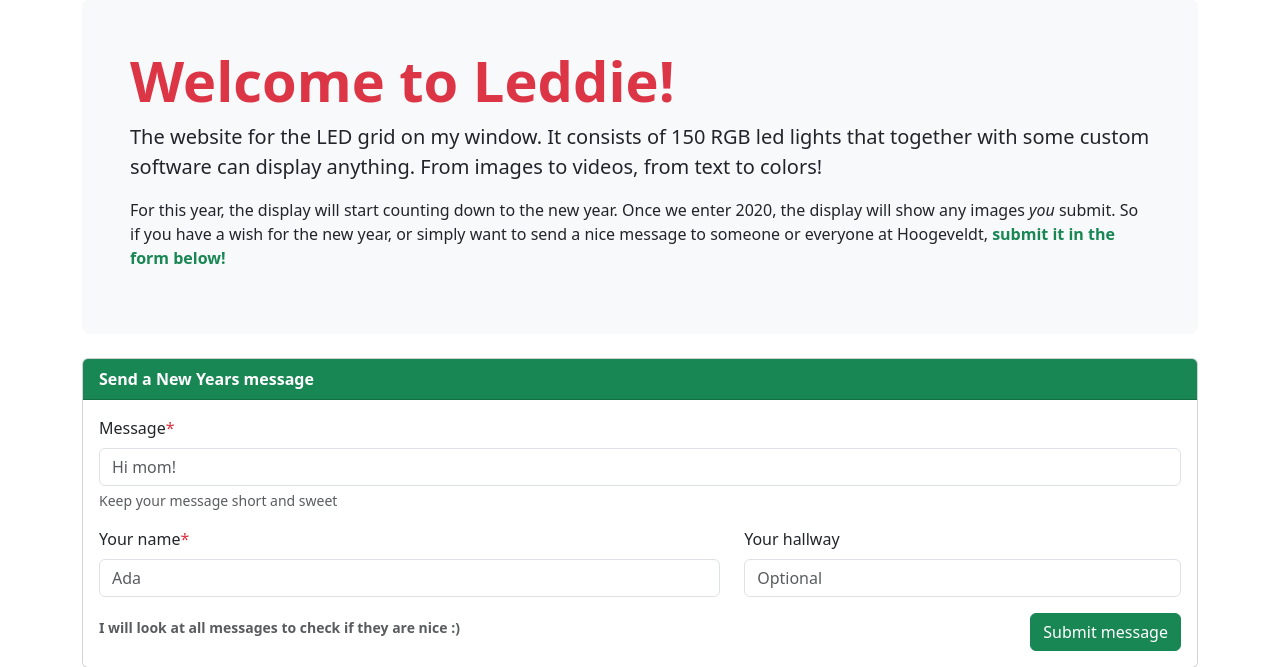
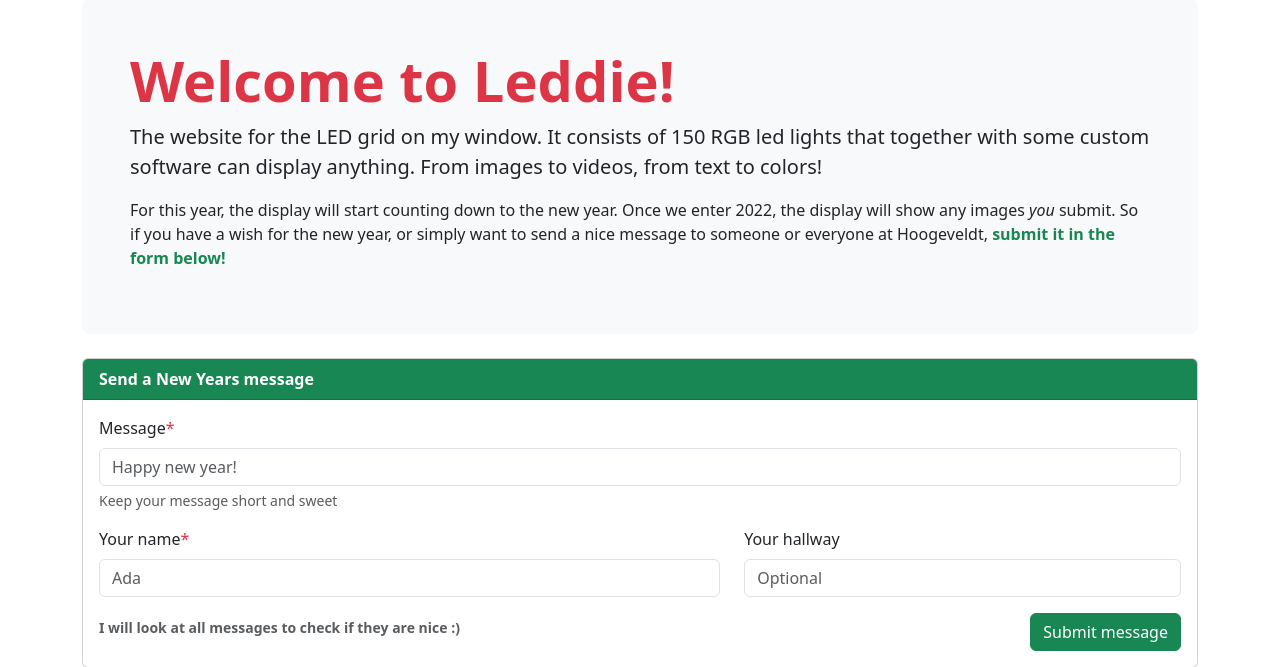
Before and after one commit to jchmrt/ildis, a Django app: template suggestions/templates/suggestions/index.html in a window 1280 px wide. Shown: the part 78-745 px from the top of the page. Run offline with Django 3.2, Linux system fonts and the light colour scheme; the template is opened without the code that fills it, so the values that code supplies are empty; some libraries are stand-ins or nearby versions.

Commit message:
Change writing in front page suggestions

```diff
--- a/suggestions/templates/suggestions/index.html
+++ b/suggestions/templates/suggestions/index.html
@@ -21,7 +21,7 @@
   </p>
 
   <p>
-    For this year, the display will start counting down to the new year. Once we enter 2020, the
+    For this year, the display will start counting down to the new year. Once we enter 2022, the
     display will show any images <em>you</em> submit. So if you have a wish for the new year, or
     simply want to send a nice message to someone or everyone at Hoogeveldt, <span class="text-success
     fw-bold">submit it in the form below!</span>
@@ -44,7 +44,7 @@
         </label>
         <input type="text" class="form-control" id="suggestion-text-input"
                maxlength="200" required
-               placeholder="Hi mom!"
+               placeholder="Happy new year!"
                name="suggestion-text">
         <div class="form-text">
           Keep your message short and sweet
```
